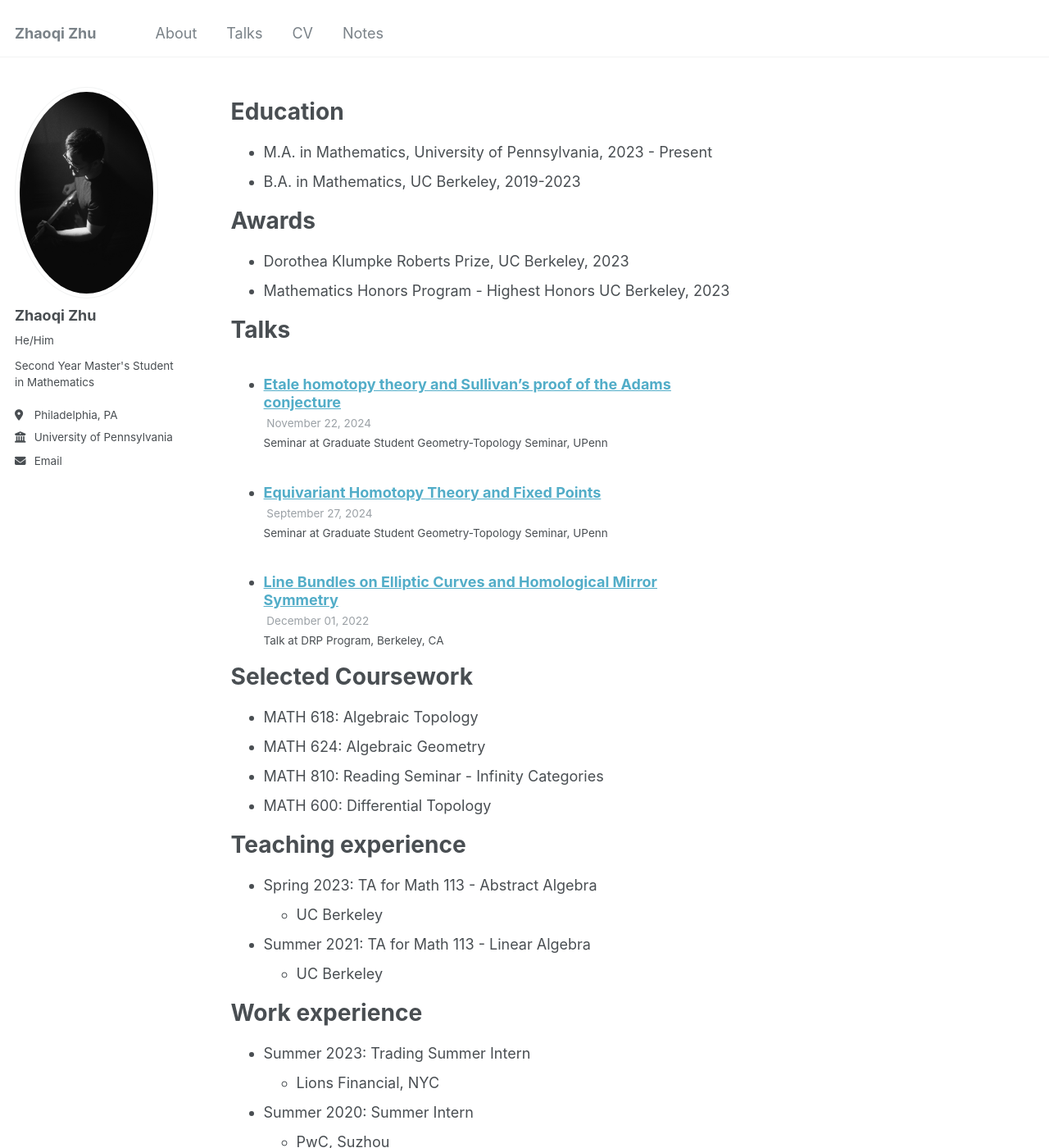
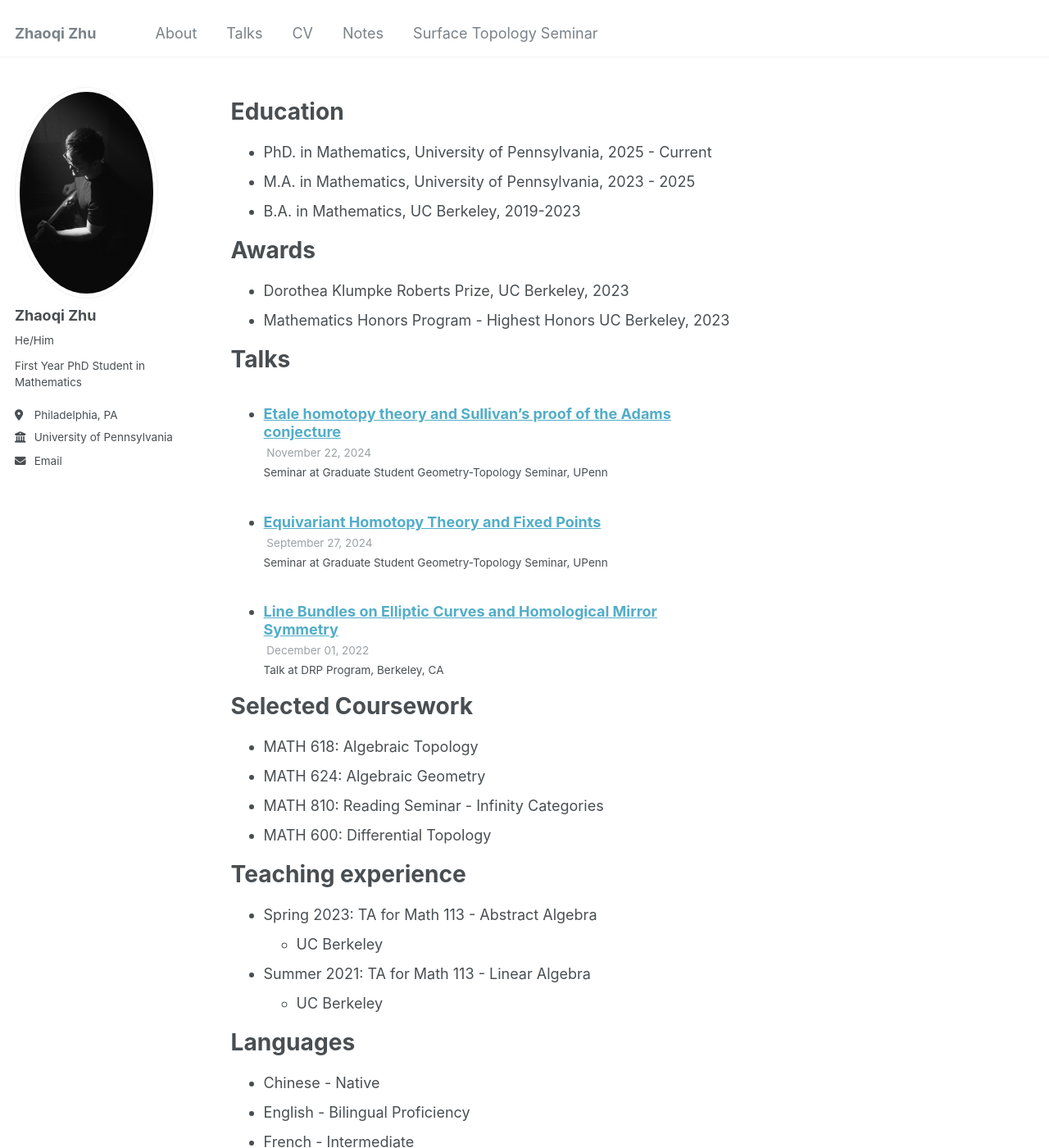
Before and after one commit to davidzzz0331/davidzzz0331.github.io, a Jekyll site: the page built from _pages/cv.md, in a window 1280 px wide and 1400 px high. Shown: the whole window at 82% size. Built offline with Jekyll 4.4.1, drawn with Linux system fonts in a browser that asks for light colours.

Commit message:
Surfacetopology update

```diff
--- a/_config.yml
+++ b/_config.yml
@@ -24,7 +24,7 @@ author:
   avatar           : "headshot.jpg"
   name             : "Zhaoqi Zhu"
   pronouns         : "He/Him"# example: "she/her"
-  bio              : "Second Year Master's Student in Mathematics"
+  bio              : "First Year PhD Student in Mathematics"
   location         : "Philadelphia, PA"
   employer         : "University of Pennsylvania"
   uri              : # URL
--- a/_data/navigation.yml
+++ b/_data/navigation.yml
@@ -23,6 +23,12 @@ main:
   - title: "Notes"
     url: /notes/
 
+  - title: "Surface Topology Seminar"
+    url: /surfacetopology/
+
+
+
+
   # - title: "Blog Posts"
   #   url: /year-archive/
 
--- a/_pages/cv.md
+++ b/_pages/cv.md
@@ -11,7 +11,8 @@ redirect_from:
 
 Education
 ======
-* M.A. in Mathematics, University of Pennsylvania, 2023 - Present
+* PhD. in Mathematics, University of Pennsylvania, 2025 - Current
+* M.A. in Mathematics, University of Pennsylvania, 2023 - 2025
 * B.A. in Mathematics, UC Berkeley, 2019-2023
 
 Awards
@@ -43,14 +44,6 @@ Teaching experience
 
 
 
-Work experience
-======
-* Summer 2023: Trading Summer Intern
-  * Lions Financial, NYC
-
-* Summer 2020: Summer Intern
-  * PwC, Suzhou
-
 Languages
 ======
 * Chinese - Native
```
Also changed, not shown: _pages/Aboutx.md (+1 -1 lines), _pages/surfacetopology.md (added, +49 -0 lines), 3 other files.
